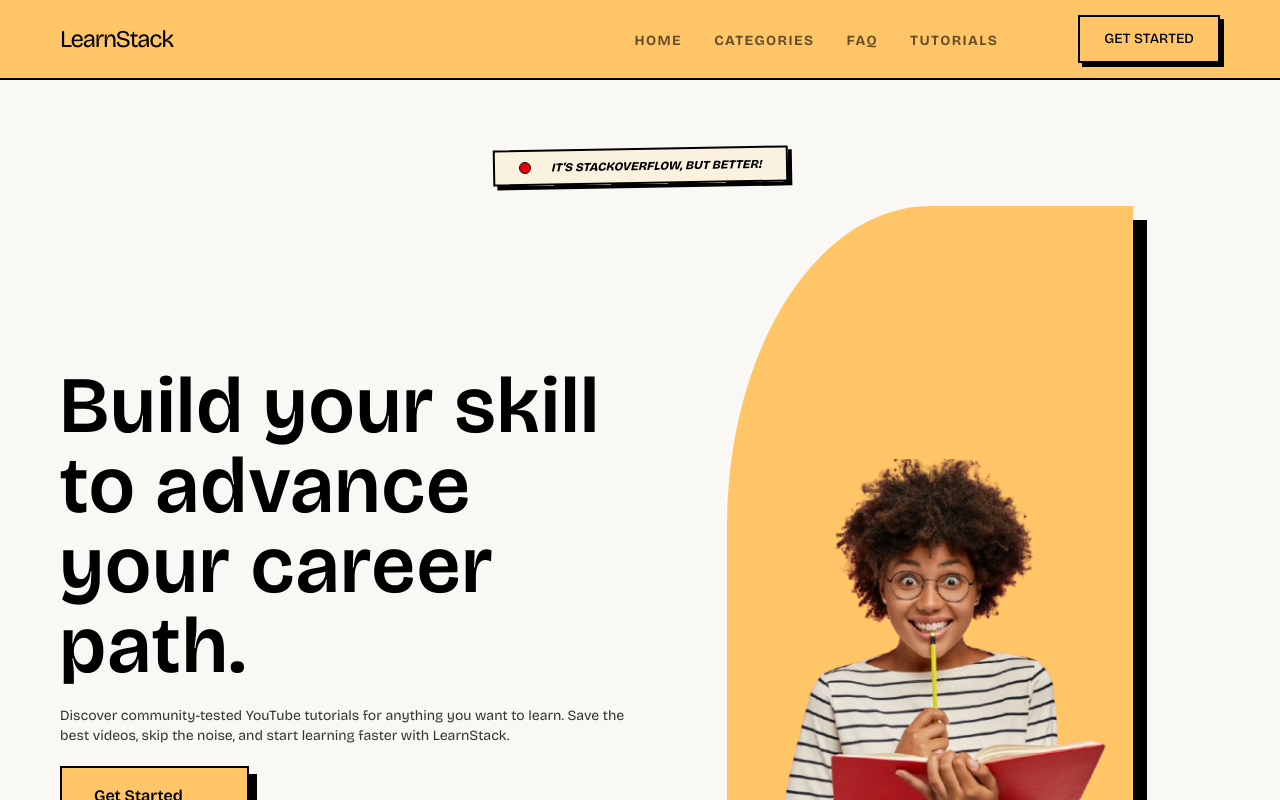
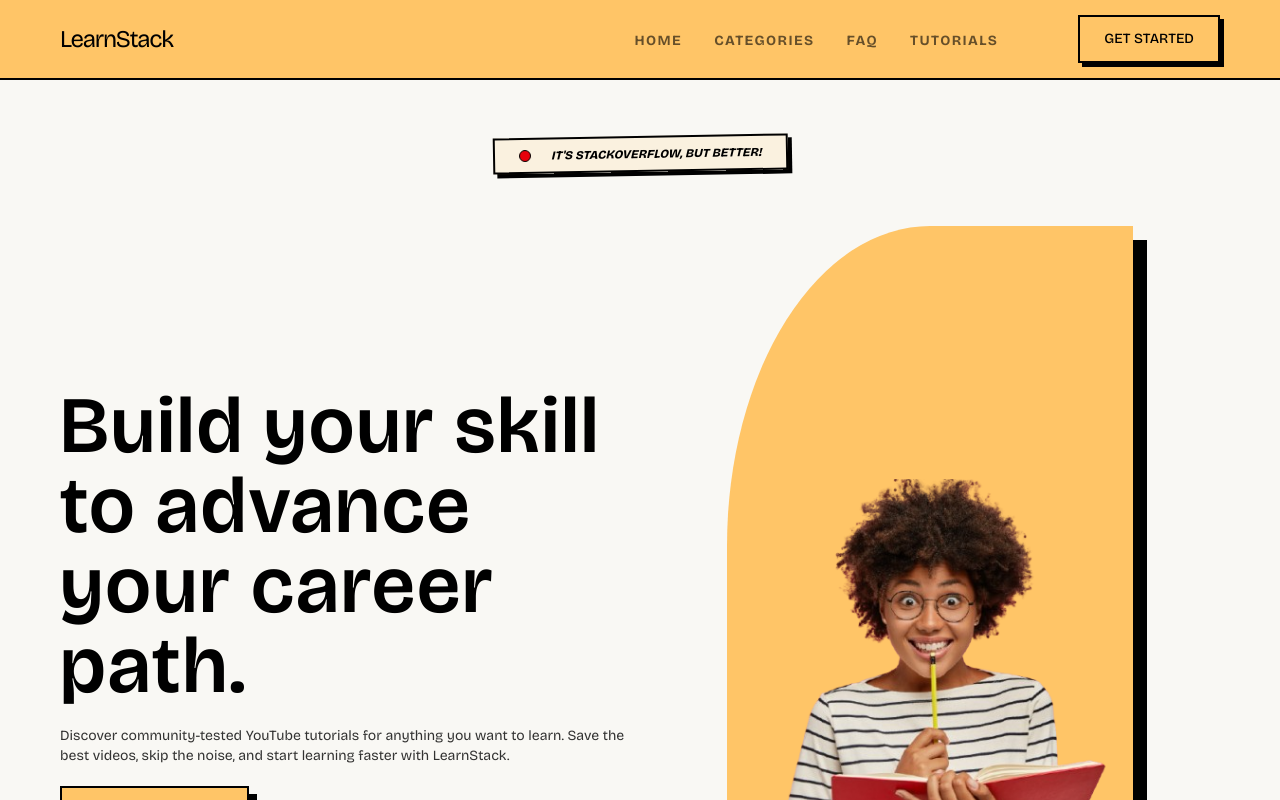
Before and after one commit to Elite-Dev-Repo/LearnStackFrontend, a React (Vite) app: page / in a window 1280 px wide. Shown: the top 800 px of the page. Built offline with nearby package versions, Linux system fonts and the light colour scheme; some icons are missing.

Commit message:
hero fix

```diff
--- a/src/components/Hero.jsx
+++ b/src/components/Hero.jsx
@@ -31,7 +31,7 @@ function Hero() {
         initial={{ y: -50, opacity: 0 }}
         whileInView={{ y: 0, opacity: 1 }}
         transition={{ delay: 0.5, type: "spring", stiffness: 100 }}
-        className="absolute top-10 md:top-18 left-0 w-full px-6 md:px-15 z-20 pointer-events-none"
+        className="absolute top-10 md:top-10 left-0 w-full px-6 md:px-15 z-20 pointer-events-none"
       >
         <div className="relative w-full flex items-center justify-center">
           <div className="bg-primary/15 border-2 border-black py-2 px-6 shadow-[4px_4px_0px_#000000] rotate-[-1deg]">
@@ -50,7 +50,7 @@ function Hero() {
         variants={containerVariants}
         initial="hidden"
         whileInView="visible"
-        className="cont w-full h-full mt-19 flex flex-col md:flex-row items-center justify-between relative px-6 md:px-15 pt-24 md:pt-0"
+        className="cont w-full h-full  mt-24 flex flex-col md:flex-row items-center justify-between relative px-6 md:px-15 pt-24 md:pt-0"
       >
         {/* Text Content */}
         <div className="flex-1 w-full h-full mb-10 md:mb-25 flex flex-col items-start justify-center md:justify-end gap-5 z-10">
```
